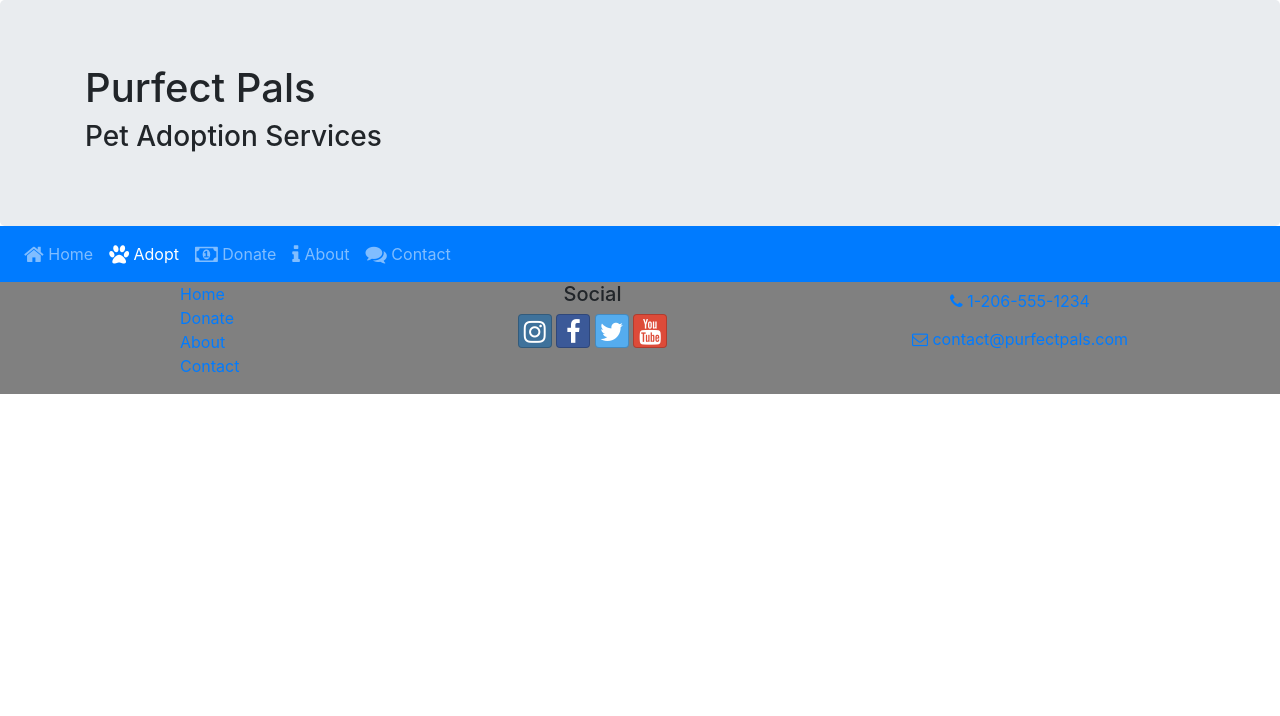
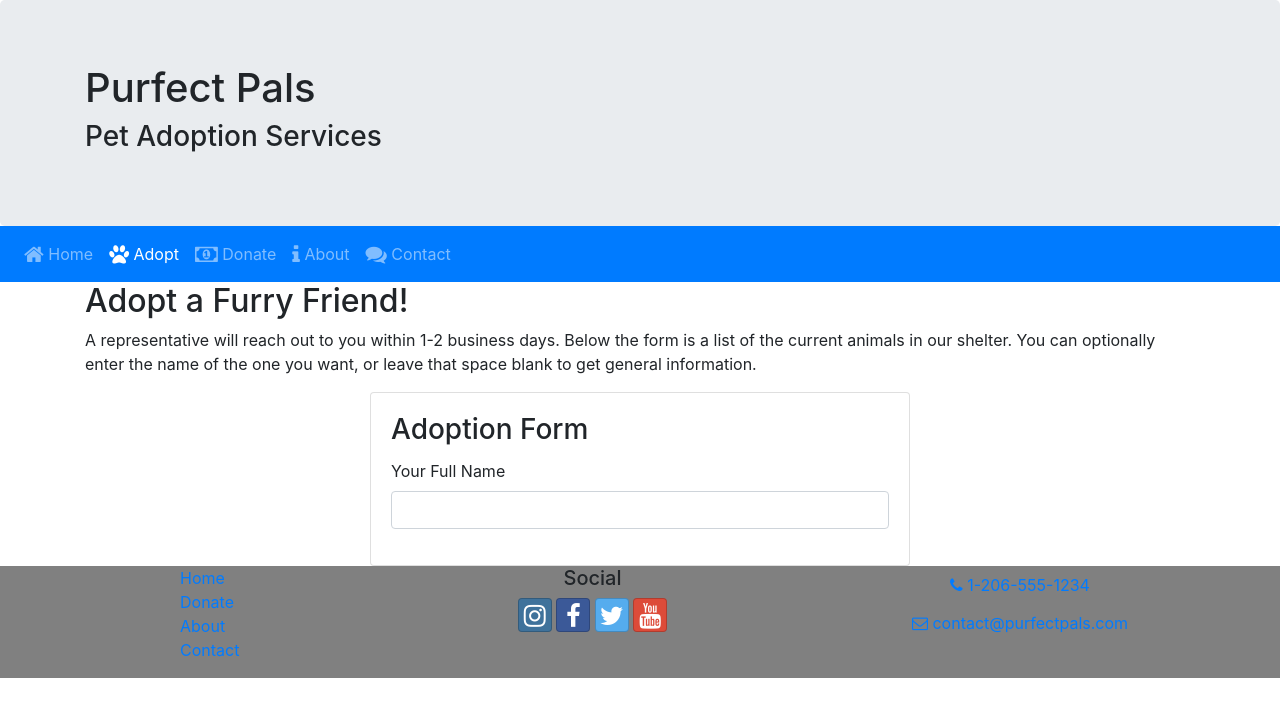
Before and after one commit to MatthewNordstrand/purfectpals, a website: page adopt.html in a window 1280 px wide. Drawn offline with nearby package versions, Linux system fonts and the light colour scheme.

Commit message:
Started adoption form

```diff
--- a/adopt.html
+++ b/adopt.html
@@ -47,6 +47,32 @@
         </div>
     </nav>
 
+    <div class="container">
+        <div class="row">
+            <div class="col">
+                <h2>Adopt a Furry Friend!</h2>
+                <p>A representative will reach out to you within 1-2 business days. Below the form is a list of the current animals in our shelter. You can optionally enter the name of the one you want, or leave that space blank to get general information.</p>
+            </div>
+        </div>
+        <div class="row d-flex justify-content-center">
+            <div class="col-md-6">
+                <div class="card">
+                    <div class="card-body">
+                        <h3 class="card-title">Adoption Form</h3>
+                        <form>
+                            <div class="form-group">
+                                <label for="name">Your Full Name</label> <input class="form-control" type="text" id="name" name="name">
+                            </div>
+                            <div class="form-group">
+
+                            </div>
+                        </form>
+                    </div>
+                </div>
+            </div>
+        </div>
+    </div>
+
     <footer class="site-footer">
         <div class="container">
             <div class="row">
```
